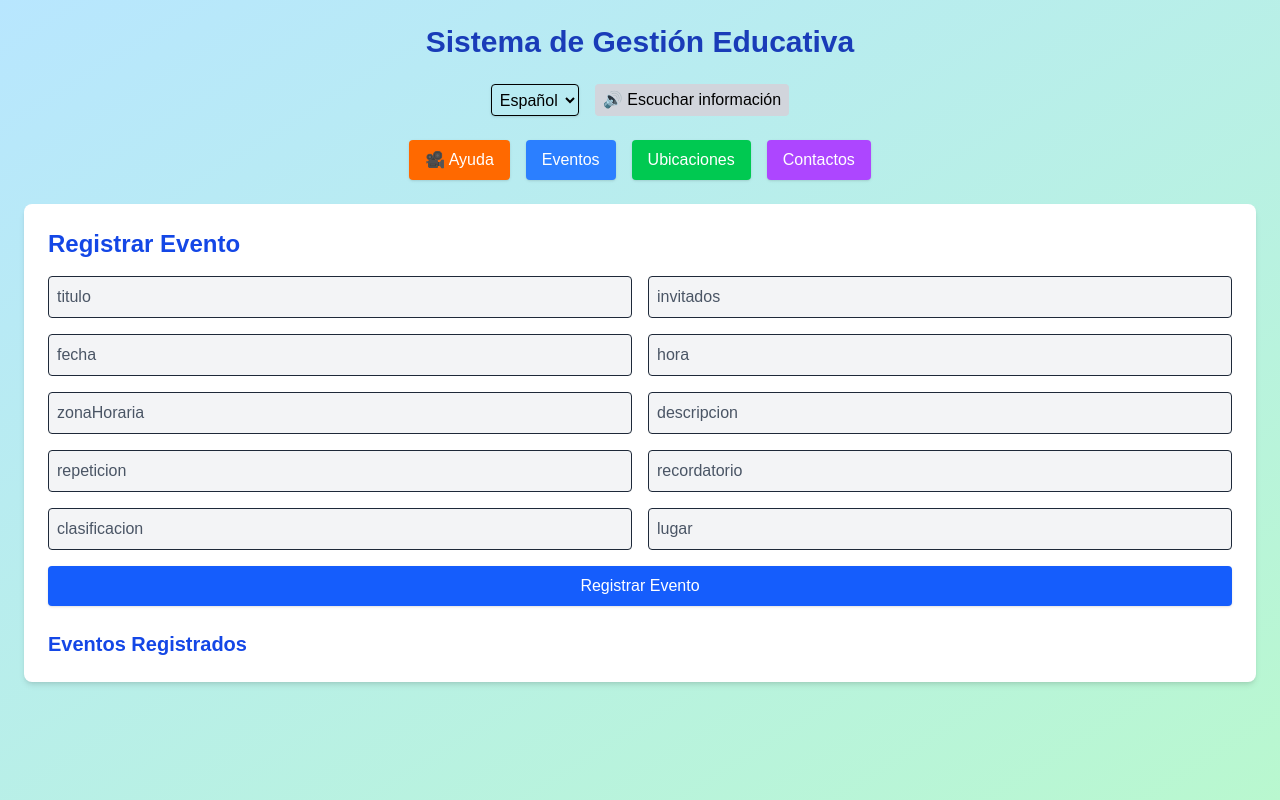
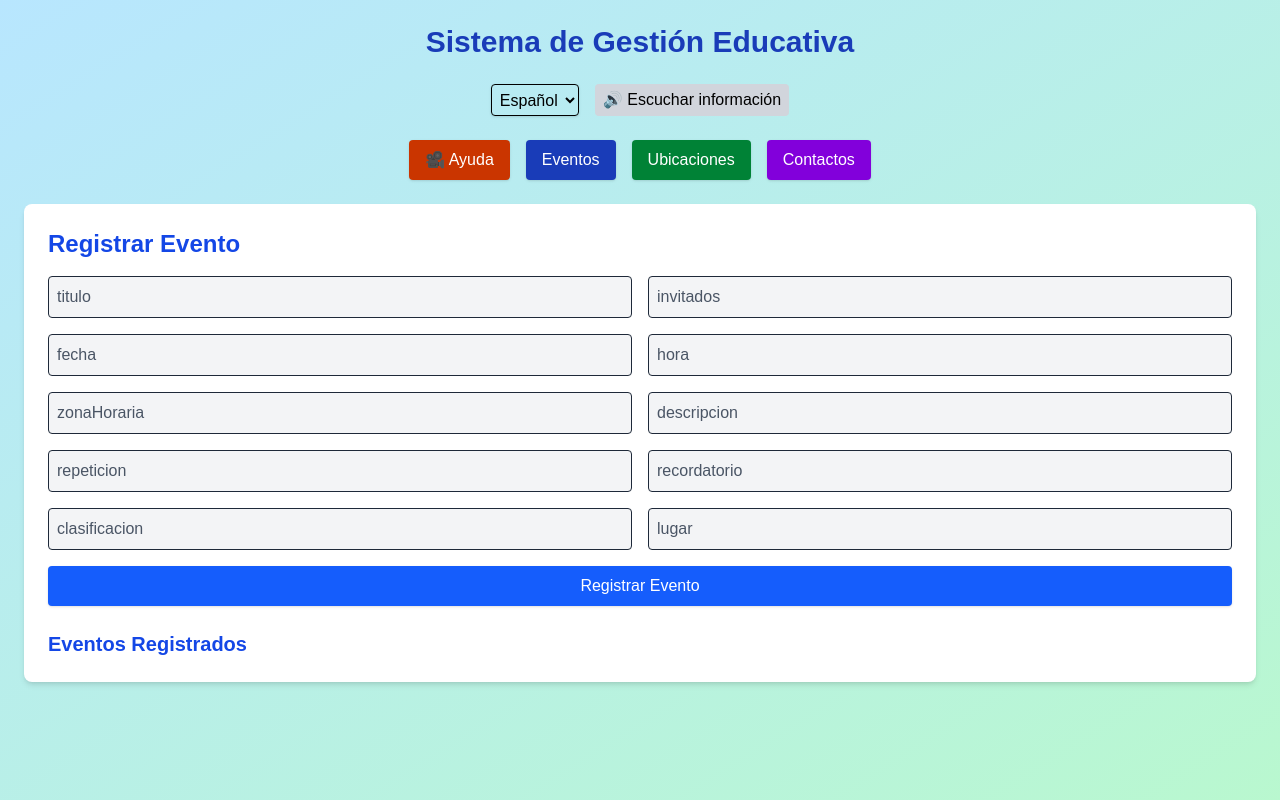
Before and after one commit to Juanitox566/eventos-institucion, a Next.js app: page / in a window 1280 px wide. Built offline with nearby package versions, Linux system fonts and the light colour scheme.

Commit message:
Update page.js

```diff
--- a/src/app/page.js
+++ b/src/app/page.js
@@ -177,16 +177,16 @@ export default function EventManagerApp() {
         </div>
 
       <div className="flex justify-center space-x-4">
-        <button onClick={() => setView("ayuda")} className="px-4 py-2 bg-orange-500 hover:bg-orange-600 text-white rounded shadow">🎥 {lang === "es" ? "Ayuda" : "Help"}</button>
-        <button onClick={() => setView("eventos")} className="px-4 py-2 bg-blue-500 hover:bg-blue-600 text-white rounded shadow">Eventos</button>
-        <button onClick={() => setView("ubicaciones")} className="px-4 py-2 bg-green-500 hover:bg-green-600 text-white rounded shadow">Ubicaciones</button>
-        <button onClick={() => setView("contactos")} className="px-4 py-2 bg-purple-500 hover:bg-purple-600 text-white rounded shadow">Contactos</button>
+        <button onClick={() => setView("ayuda")} className="px-4 py-2 bg-orange-700 hover:bg-orange-800 text-white rounded shadow">🎥 {lang === "es" ? "Ayuda" : "Help"}</button>
+        <button onClick={() => setView("eventos")} className="px-4 py-2 bg-blue-800 hover:bg-blue-900 text-white rounded shadow">Eventos</button>
+        <button onClick={() => setView("ubicaciones")} className="px-4 py-2 bg-green-700 hover:bg-green-800 text-white rounded shadow">Ubicaciones</button>
+        <button onClick={() => setView("contactos")} className="px-4 py-2 bg-purple-700 hover:bg-purple-800 text-white rounded shadow">Contactos</button>
       </div>
 
       {view === "ayuda" && (
   <div>
-    <h2 className="text-xl font-semibold mb-4">{lang === "es" ? "Video de Ayuda" : "Help Video"}</h2>
-    <p className="mb-4">
+    <h2 className="text-xl text-black font-semibold mb-4">{lang === "es" ? "Video de Ayuda" : "Help Video"}</h2>
+    <p className="mb-4 text-black">
       {lang === "es"
         ? "Este video te mostrará cómo utilizar la aplicación paso a paso."
         : "This video will show you step-by-step how to use the application."}
```
